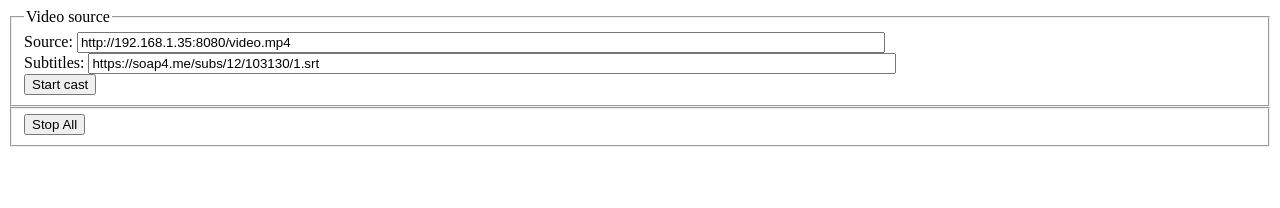
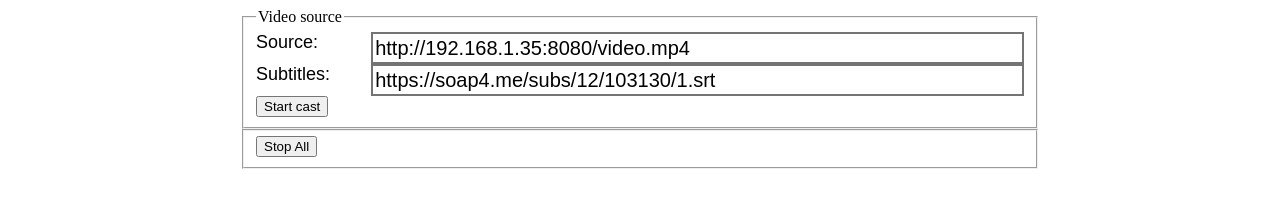
Before and after one commit to ZSmartHome/homecaster, a website: page index.html in a window 1280 px wide. Drawn offline with Linux system fonts and the light colour scheme.

Commit message:
update styles

```diff
--- a/index.html
+++ b/index.html
@@ -4,23 +4,22 @@
     <meta charset="UTF-8">
     <title>HomeCaster</title>
     <link rel="stylesheet" href="styles.css">
-    <script type="text/javascript" src="https://www.gstatic.com/cv/js/sender/v1/cast_sender.js?loadCastFramework=1"></script>
+    <script type="text/javascript"
+            src="https://www.gstatic.com/cv/js/sender/v1/cast_sender.js?loadCastFramework=1"></script>
 </head>
 <body>
-<form>
+<form class="container">
     <fieldset class="video">
         <legend>Video source</legend>
-        <div>
-            <label>
-                Source:
-                <input class="video__source" type="text" id="video-source-url" value="http://192.168.1.35:8080/video.mp4">
-            </label>
+        <div class="panel__group">
+            <label class="panel__label" for="video-source-url">Source:</label>
+            <input class="panel__input" type="text" id="video-source-url"
+                   value="http://192.168.1.35:8080/video.mp4" autocomplete="off">
         </div>
-        <div>
-            <label>
-                Subtitles:
-                <input class="video__source" type="text" id="video-source-subtitle-url" value="https://soap4.me/subs/12/103130/1.srt">
-            </label>
+        <div class="panel__group">
+            <label class="panel__label" for="video-source-subtitle-url">Subtitles:</label>
+            <input class="panel__input" type="text" id="video-source-subtitle-url"
+                   value="https://soap4.me/subs/12/103130/1.srt" autocomplete="off">
         </div>
         <button id="video-start-cast-button">Start cast</button>
     </fieldset>
--- a/styles.css
+++ b/styles.css
@@ -1,3 +1,38 @@
-.video__source {
-    width: 800px;
+.container {
+    max-width: 800px;
+    min-width: 400px;
+    margin: 0 auto;
 }
+
+.panel__group {
+    display: flex;
+    flex-direction: row;
+
+    justify-content: flex-end;
+}
+
+.panel__label {
+    display: block;
+
+    font-family: sans-serif, Arial;
+    font-size: 18px;
+    font-weight: normal;
+    line-height: 1.2em;
+
+    min-width: 15%;
+}
+
+.panel__input {
+    width: 100%;
+
+    display: inline;
+    vertical-align: bottom;
+    flex-grow: 1;
+
+    font-family: sans-serif, Arial;
+    font-size: 20px;
+    font-weight: normal;
+    line-height: 1.3em;
+
+    border: 2px #747474 solid;
+}
```
